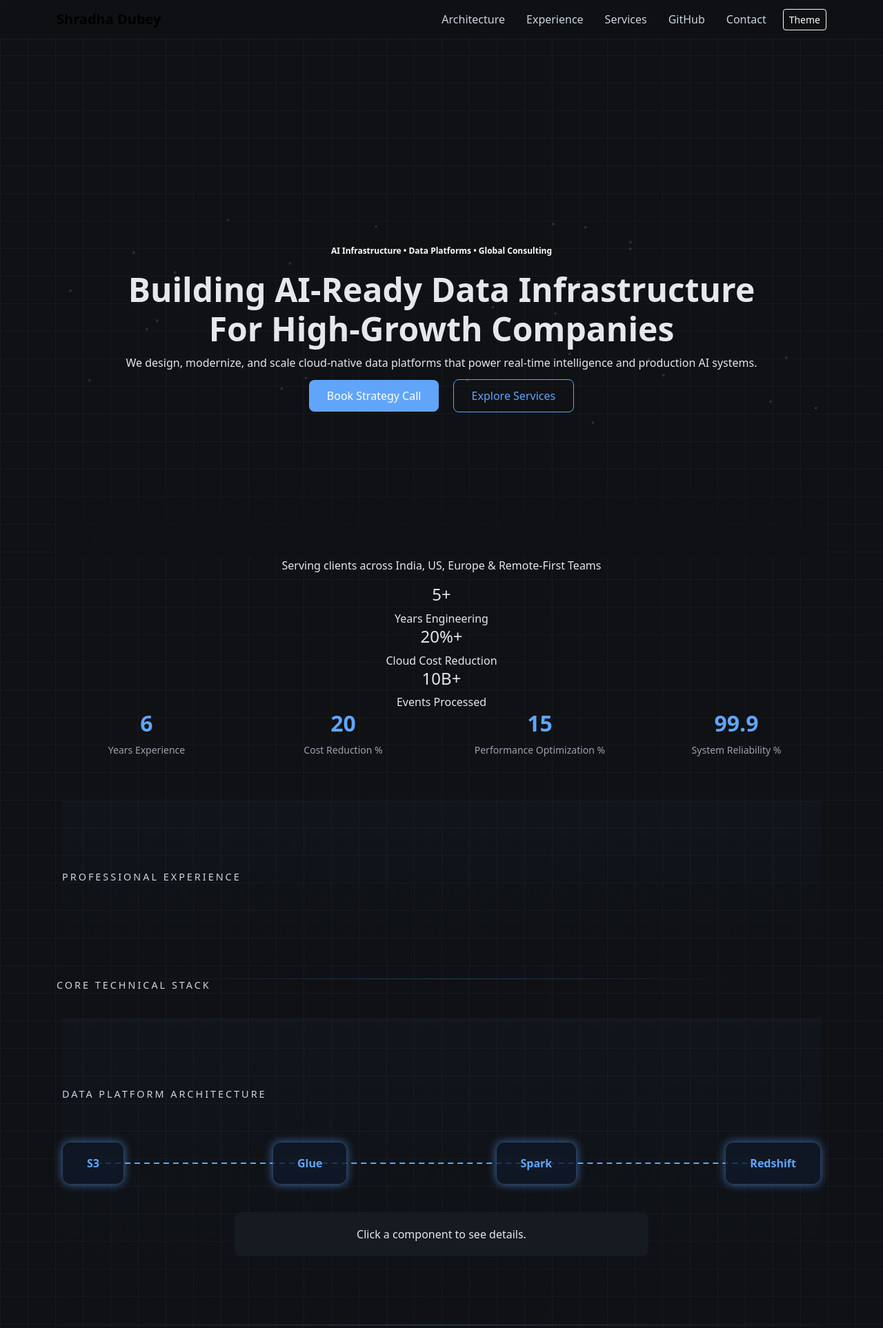
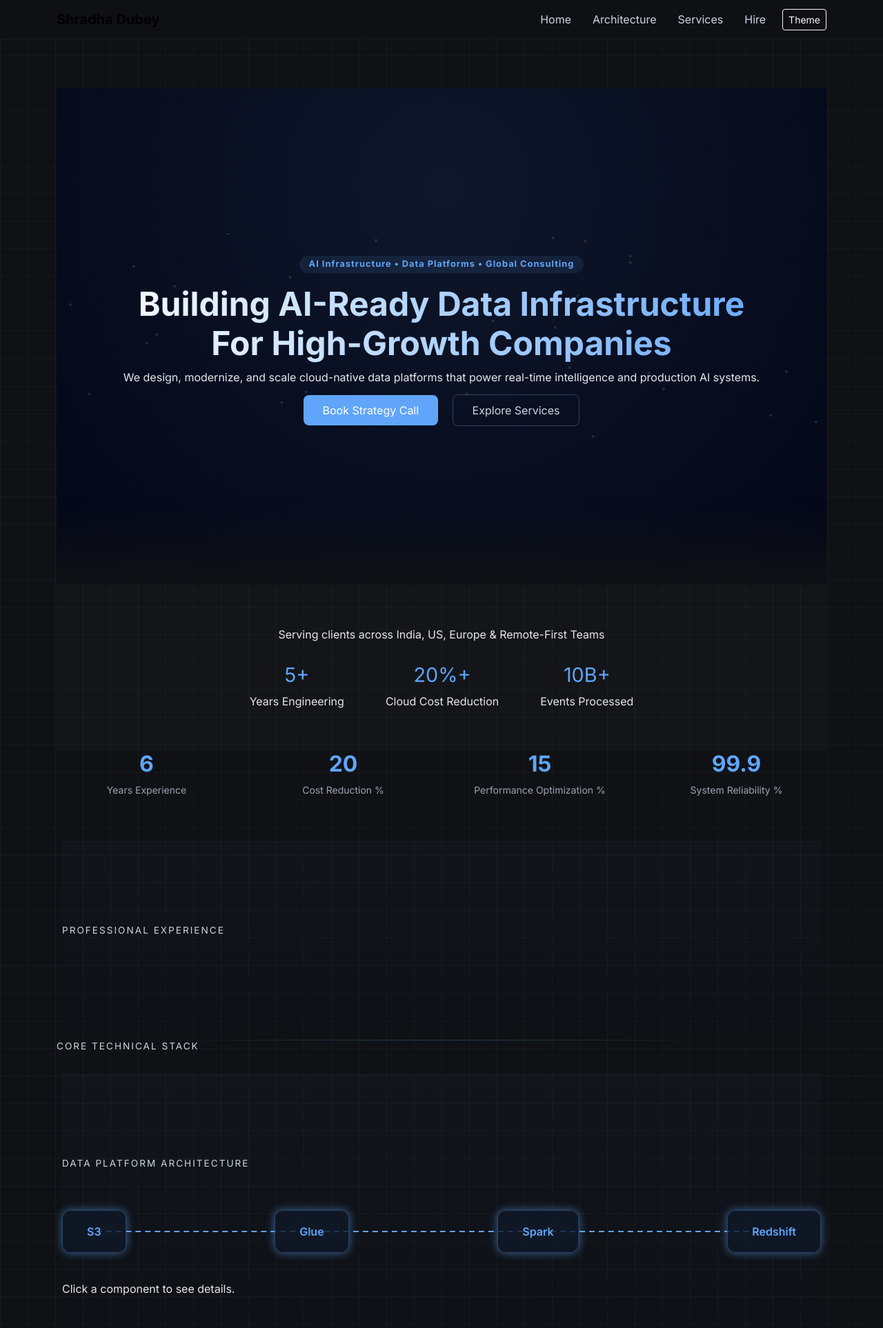
Before and after one commit to shradhadubey/shradha-dubey-portfolio, a Flask app: template templates/index.html in a window 1280 px wide. Shown: the top 1926 px of the page at 69% size. Run offline with Flask 3, Linux system fonts and the light colour scheme; the template is opened without the code that fills it, so the values that code supplies are empty; a map, chart or similar area stays blank.

Commit message:
updating details

```diff
--- a/static/css/styles.css
+++ b/static/css/styles.css
@@ -22,7 +22,7 @@
 body {
     background: #0f1115;
     color: #e5e7eb;
-    font-family: system-ui, -apple-system, sans-serif;
+    font-family: 'Inter', sans-serif;
     padding-top: 80px;
 
     background-image:
@@ -35,6 +35,64 @@ body {
 /* Improve muted text contrast */
 .text-muted {
     color: #9ca3af !important;
+}
+
+/* ===== STARTUP VISUAL SYSTEM ===== */
+
+.startup-hero {
+    min-height: 90vh;
+    display: flex;
+    align-items: center;
+    position: relative;
+    background: radial-gradient(circle at 50% 20%, #0f172a, #020617);
+}
+
+.badge.bg-primary-soft {
+    background: rgba(96,165,250,0.1);
+    color: #60a5fa;
+    padding: 6px 14px;
+    border-radius: 30px;
+    font-size: 0.8rem;
+    letter-spacing: 1px;
+}
+
+.hero-title {
+    font-size: 3rem;
+    font-weight: 700;
+    background: linear-gradient(to right, #fff, #60a5fa);
+    -webkit-background-clip: text;
+    -webkit-text-fill-color: transparent;
+}
+
+.hero-cta .btn-primary {
+    padding: 12px 28px;
+    border-radius: 8px;
+}
+
+.hero-cta .btn-secondary {
+    padding: 12px 28px;
+    border-radius: 8px;
+    border: 1px solid #334155;
+    color: #cbd5e1;
+}
+
+/* Trust Section */
+
+.trust-strip {
+    padding: 60px 0;
+    background: rgba(255,255,255,0.02);
+}
+
+.trust-metrics {
+    display: flex;
+    justify-content: center;
+    gap: 60px;
+    margin-top: 30px;
+}
+
+.trust-metrics h4 {
+    font-size: 1.8rem;
+    color: #60a5fa;
 }
 
 /* =========================
@@ -87,9 +145,6 @@ body {
     background: linear-gradient(to bottom, transparent, #0f1115);
 }
 
-.hero-section {
-    position: relative;
-}
 
 .btn-primary {
     background: #60a5fa;
@@ -102,8 +157,8 @@ body {
 }
 
 .btn-primary:hover {
-    transform: translateY(-3px);
-    box-shadow: 0 10px 20px rgba(96,165,250,0.4);
+    transform: translateY(-2px);
+    box-shadow: 0 10px 30px rgba(96,165,250,0.4);
 }
 
 .btn-secondary {
@@ -146,7 +201,9 @@ body {
     max-width: 1100px;
     margin: auto;
     transition: all 0.4s ease;
+    position: relative;
 }
+
 
 /* Soft divider */
 .content-section:not(:first-child) {
@@ -330,12 +387,6 @@ body.light-mode a {
     100% { box-shadow: 0 0 0px rgba(96,165,250,0.2); }
 }
 
-.architecture-grid {
-    display: flex;
-    gap: 20px;
-    justify-content: center;
-}
-
 .arch-box {
     padding: 20px;
     border-radius: 8px;
@@ -344,11 +395,6 @@ body.light-mode a {
     font-weight: 600;
 }
 
-.content-section {
-    padding: 80px 0;
-    max-width: 1100px;
-    margin: auto;
-}
 
 .interactive-diagram {
     display: flex;
@@ -358,29 +404,6 @@ body.light-mode a {
     margin: 40px 0;
 }
 
-.node {
-    background: #1f2937;
-    padding: 18px 28px;
-    border-radius: 12px;
-    cursor: pointer;
-    font-weight: 600;
-    transition: all 0.25s ease;
-}
-
-.node:hover {
-    transform: translateY(-6px);
-    box-shadow: 0 10px 25px rgba(96,165,250,0.4);
-    background: #111827;
-}
-
-.node-details {
-    text-align: center;
-    max-width: 600px;
-    margin: 30px auto 0;
-    padding: 20px;
-    background: #161b22;
-    border-radius: 10px;
-}
 
 #flowCanvas {
     position: absolute;
@@ -390,19 +413,6 @@ body.light-mode a {
     opacity: 0.2;
 }
 
-.content-section {
-    position: relative;
-}
-
-.section-title {
-    margin-bottom: 40px;
-    font-size: 0.9rem;
-    letter-spacing: 3px;
-}
-
-.content-section + .content-section {
-    border-top: 1px solid rgba(255,255,255,0.05);
-}
 
 /*============================
 System Architecture Grid
@@ -430,12 +440,6 @@ System Architecture Grid
 
 html {
     scroll-behavior: smooth;
-}
-
-/* Global spacing system */
-.content-section {
-    padding: 100px 0;
-    position: relative;
 }
 
 /* Alternating subtle background layers */
@@ -495,6 +499,7 @@ html {
     cursor: pointer;
 }
 
+
 .node:hover {
     transform: translateY(-6px);
     box-shadow: 0 0 20px rgba(96,165,250,0.6);
@@ -527,3 +532,8 @@ html {
     box-shadow: 0 20px 40px rgba(96,165,250,0.2);
     border-color: #60a5fa;
 }
+
+.cta-section {
+    padding: 100px 0;
+    background: linear-gradient(to right, #0f172a, #1e293b);
+}
--- a/static/js/main.js
+++ b/static/js/main.js
@@ -191,21 +191,18 @@ if (archCanvas) {
 }
 
 // ===========================
-// ACTIVE NAV HIGHLIGHT
+// ACTIVE NAV (safe version)
 // ===========================
-const sections = document.querySelectorAll("section");
-const navLinks = document.querySelectorAll(".nav-link");
+document.addEventListener("DOMContentLoaded", function () {
 
-allSections.forEach(section => {
-    const sectionTop = section.offsetTop - 100;
-    if (pageYOffset >= sectionTop) {
-        current = section.getAttribute("id");
-    }
+    const currentPath = window.location.pathname;
+    const navLinks = document.querySelectorAll(".nav-link");
+
+    navLinks.forEach(link => {
+        const linkPath = new URL(link.href).pathname;
+        if (linkPath === currentPath) {
+            link.classList.add("active");
+        }
+    });
+
 });
-
-navLinks.forEach(link => {
-    link.classList.remove("active");
-    if (link.getAttribute("href") === `#${current}`) {
-        link.classList.add("active");
-    }
-});
--- a/templates/base.html
+++ b/templates/base.html
@@ -7,6 +7,7 @@
 
     <link href="https://cdn.jsdelivr.net/npm/bootstrap@5.3.0/dist/css/bootstrap.min.css" rel="stylesheet">
     <link rel="stylesheet" href="{{ url_for('static', filename='css/styles.css') }}">
+    <link href="https://fonts.googleapis.com/css2?family=Inter:wght@300;400;600;700&display=swap" rel="stylesheet">
 </head>
 
 <body>
@@ -27,23 +28,19 @@
       <ul class="navbar-nav">
 
         <li class="nav-item">
-          <a class="nav-link" href="#architecture">Architecture</a>
+          <a class="nav-link" href="{{ url_for('index') }}">Home</a>
         </li>
 
         <li class="nav-item">
-          <a class="nav-link" href="#experience">Experience</a>
+          <a class="nav-link" href="{{ url_for('index') }}#architecture">Architecture</a>
         </li>
 
         <li class="nav-item">
-        <a class="nav-link" href="/services">Services</a>
+          <a class="nav-link" href="{{ url_for('services') }}">Services</a>
         </li>
 
         <li class="nav-item">
-          <a class="nav-link" href="#github">GitHub</a>
-        </li>
-
-        <li class="nav-item">
-          <a class="nav-link" href="#contact">Contact</a>
+          <a class="nav-link" href="{{ url_for('hire') }}">Hire</a>
         </li>
 
       </ul>
@@ -60,6 +57,24 @@
     {% block content %}{% endblock %}
 </div>
 
+<section class="cta-section text-center">
+    <div class="container">
+        <h2>Let’s Build Your Data Platform Right</h2>
+        <p class="mb-4">
+            Whether you're scaling to millions of events per day
+            or preparing for AI deployment — we can help.
+        </p>
+        <a href="/hire" class="btn-primary">Start a Conversation</a>
+    </div>
+</section>
+
+<section class="logo-strip text-center">
+    <p>Cloud Ecosystem</p>
+    <div class="logos">
+        AWS • GCP • Azure • Snowflake • Kafka • Spark
+    </div>
+</section>
+
 <footer class="text-center border-top py-4 small text-muted">
     Data Platform Engineering | Built with Flask
 </footer>
```
